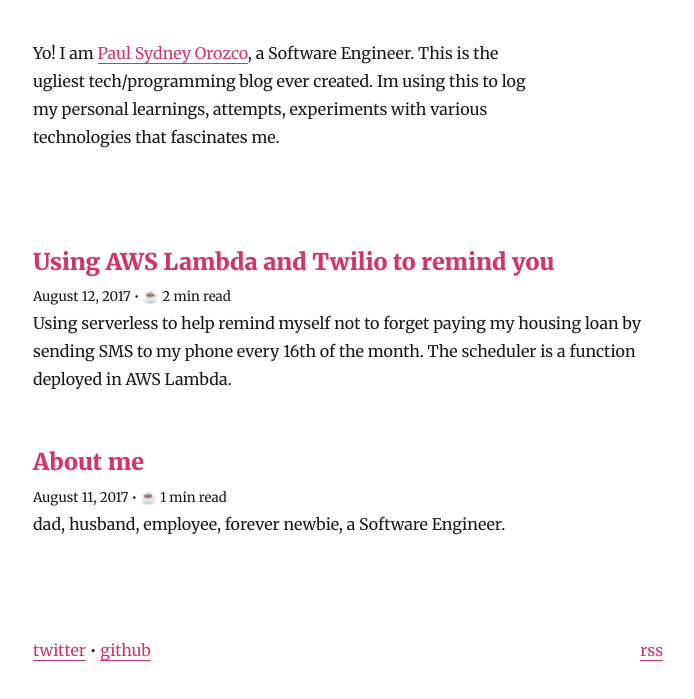
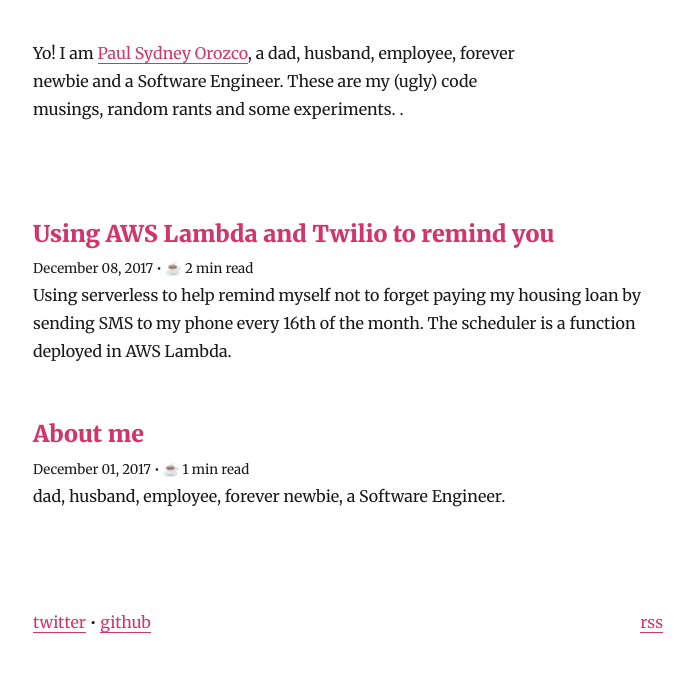
Before and after one commit to xtrycatchx/not.expert, a Gatsby site: page / in a window 1280 px wide. Shown: the part 101-800 px from the top of the page, without its empty margins (292-986 px from the left). Built offline with nearby package versions, Linux system fonts and the light colour scheme; Gatsby itself is replaced by a stand-in of ours; some packages are replaced by stand-ins of ours.

Commit message:
blog migration

```diff
--- a/gatsby-config.js
+++ b/gatsby-config.js
@@ -3,7 +3,7 @@
     title: 'Not.Expert',
     author: 'Paul Sydney Orozco',
     description:
-      'Not.Expert is the ugliest tech/programming blog ever created. Im using this to log my personal learnings, attempts, experiments with various technologies that fascinates me.',
+      'Im using this to log my personal learnings, attempts, experiments with various technologies that fascinates me.',
     siteUrl: 'https://not.expert',
     social: {
       twitter: '@xtrycatchblockx',
--- a/src/components/Bio.js
+++ b/src/components/Bio.js
@@ -16,9 +16,9 @@
         }}
       >
         <p style={{ maxWidth: 500 }}>
-        Yo! I am <a href="https://mobile.twitter.com/xtrycatchblockx">Paul Sydney Orozco</a>, a Software Engineer.
+        Yo! I am <a href="https://mobile.twitter.com/xtrycatchblockx">Paul Sydney Orozco</a>, a dad, husband, employee, forever newbie and a Software Engineer.
           {' '}
-          This is the ugliest tech/programming blog ever created. Im using this to log my personal learnings, attempts, experiments with various technologies that fascinates me.
+        These are my (ugly) code musings, random rants and some experiments. .
         </p>
       </div>
     )
--- a/src/pages/about-me.md
+++ b/src/pages/about-me.md
@@ -1,9 +1,11 @@
 ---
 title: About me
-date: '2017-08-11'
+date: '2017-12-01'
 spoiler: dad, husband, employee, forever newbie, a Software Engineer.
 ---
 
-Not.Expert is the ugliest tech/programming blog ever created. Im using this to log my personal learnings, attempts, experiments with various technologies that fascinates me.
+Not.Expert is the ugliest tech/programming blog ever created.
+
+Im using this to log my personal learnings, attempts, experiments with various technologies that fascinates me.
 
 If you find my articles helpful or awfully ugly or if you just want to say 'Hi!' , message me at Twitter [@xtrycatchblockx](https://twitter.com/xtrycatchblockx)
--- a/src/pages/using-aws-lambda-and-twilio-to-remind-you.md
+++ b/src/pages/using-aws-lambda-and-twilio-to-remind-you.md
@@ -1,6 +1,6 @@
 ---
 title: Using AWS Lambda and Twilio to remind you
-date: '2017-08-12'
+date: '2017-12-08'
 spoiler: Using serverless to help remind myself not to forget paying my housing loan by sending SMS to my phone every 16th of the month. The scheduler is a function deployed in AWS Lambda.
 ---
 
```
